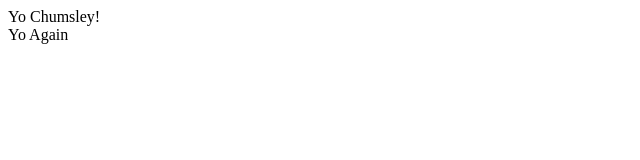
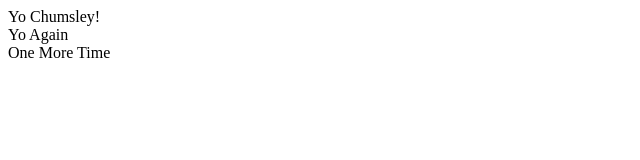
Before and after one commit to SpaceKins/chumsley, a website: page public/index.html in a window 1280 px wide. Shown: the whole page, without its empty margins (0-640 px from the left). Drawn offline with Linux system fonts and the light colour scheme.

Commit message:
Added Text to index.html

```diff
--- a/public/index.html
+++ b/public/index.html
@@ -9,5 +9,7 @@
   Yo Chumsley!
   <br/>
   Yo Again
+  <br/>
+  One More Time
 </body>
 </html>
```
